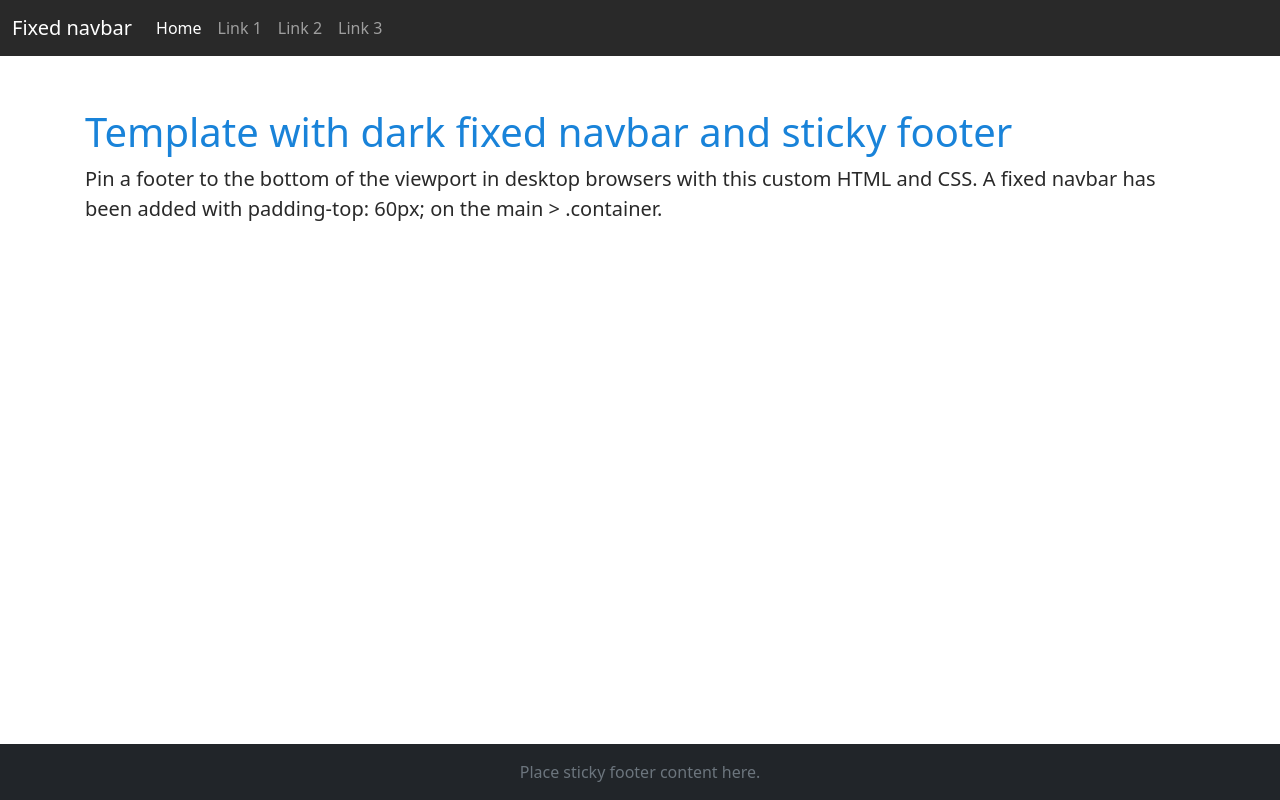
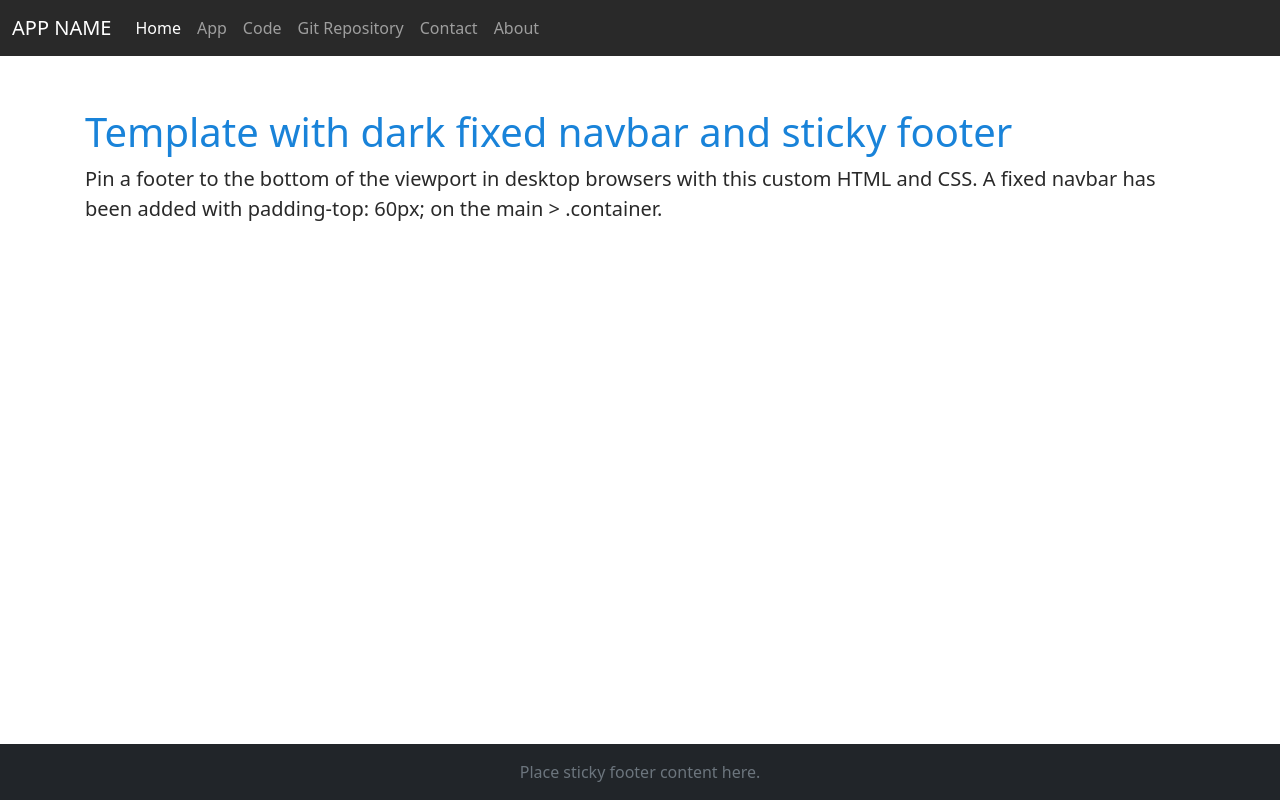
Before and after one commit to FaridBAHR1/MiniSiteTemplate, a plain HTML site: page index.html in a window 1280 px wide. Drawn offline with nearby package versions, Linux system fonts and the light colour scheme.

Commit message:
Navigation Bar - Pages

```diff
--- a/index.html
+++ b/index.html
@@ -17,7 +17,7 @@
     <!-- Navigation Bar -->
     <nav class="navbar navbar-expand-md navbar-dark fixed-top">
         <div class="container-fluid">
-            <a class="navbar-brand" href="#">Fixed navbar</a>
+            <a class="navbar-brand" href="#">APP NAME</a>
             <button class="navbar-toggler" type="button" data-bs-toggle="collapse" data-bs-target="#navbarCollapse"
                 aria-controls="navbarCollapse" aria-expanded="false" aria-label="Toggle navigation">
                 <span class="navbar-toggler-icon"></span>
@@ -28,13 +28,19 @@
                         <a class="nav-link active" aria-current="page" href="#">Home</a>
                     </li>
                     <li class="nav-item">
-                        <a class="nav-link" href="#">Link 1</a>
+                        <a class="nav-link" href="app.html">App</a>
                     </li>
                     <li class="nav-item">
-                        <a class="nav-link" href="#">Link 2</a>
+                        <a class="nav-link" href="code.html">Code</a>
                     </li>
                     <li class="nav-item">
-                        <a class="nav-link" href="#">Link 3</a>
+                        <a class="nav-link" href="gitr.html">Git Repository</a>
+                    </li>
+                    <li class="nav-item">
+                        <a class="nav-link" href="contact.html">Contact</a>
+                    </li>
+                    <li class="nav-item">
+                        <a class="nav-link" href="about.html">About</a>
                     </li>
                 </ul>
             </div>
```
